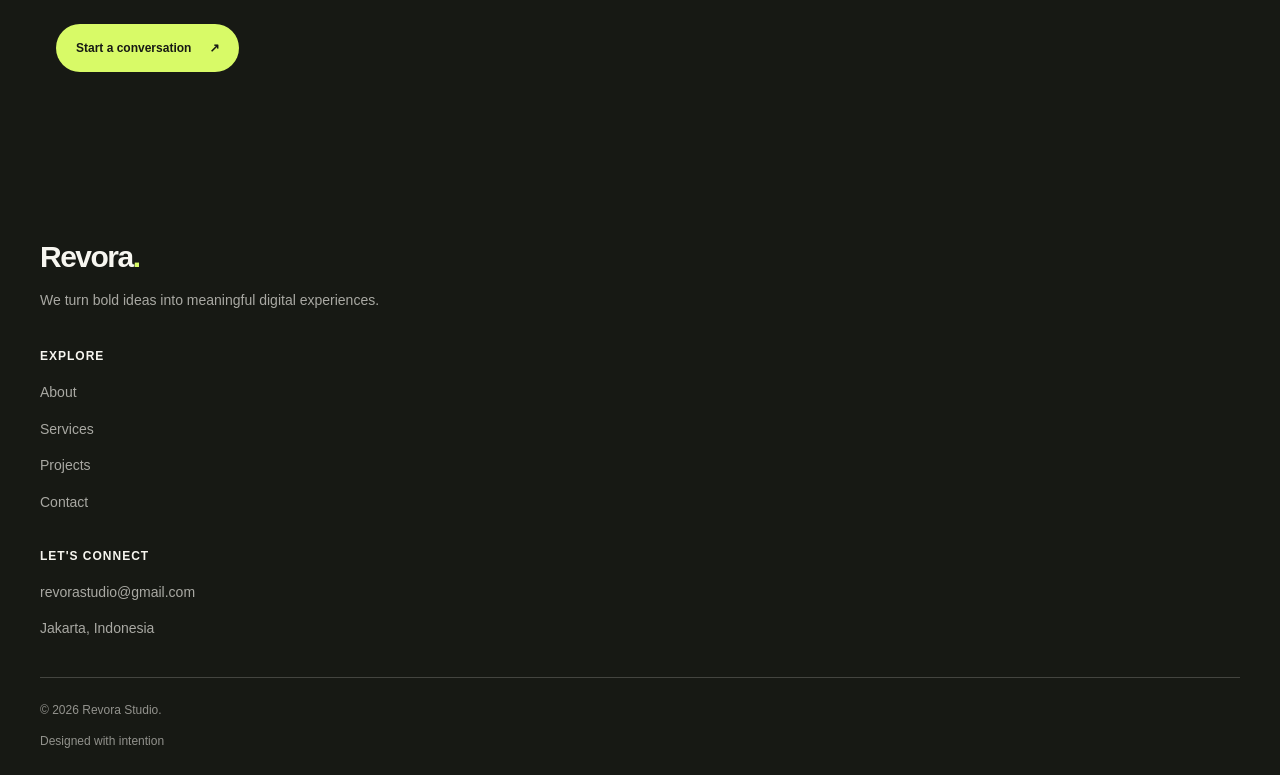
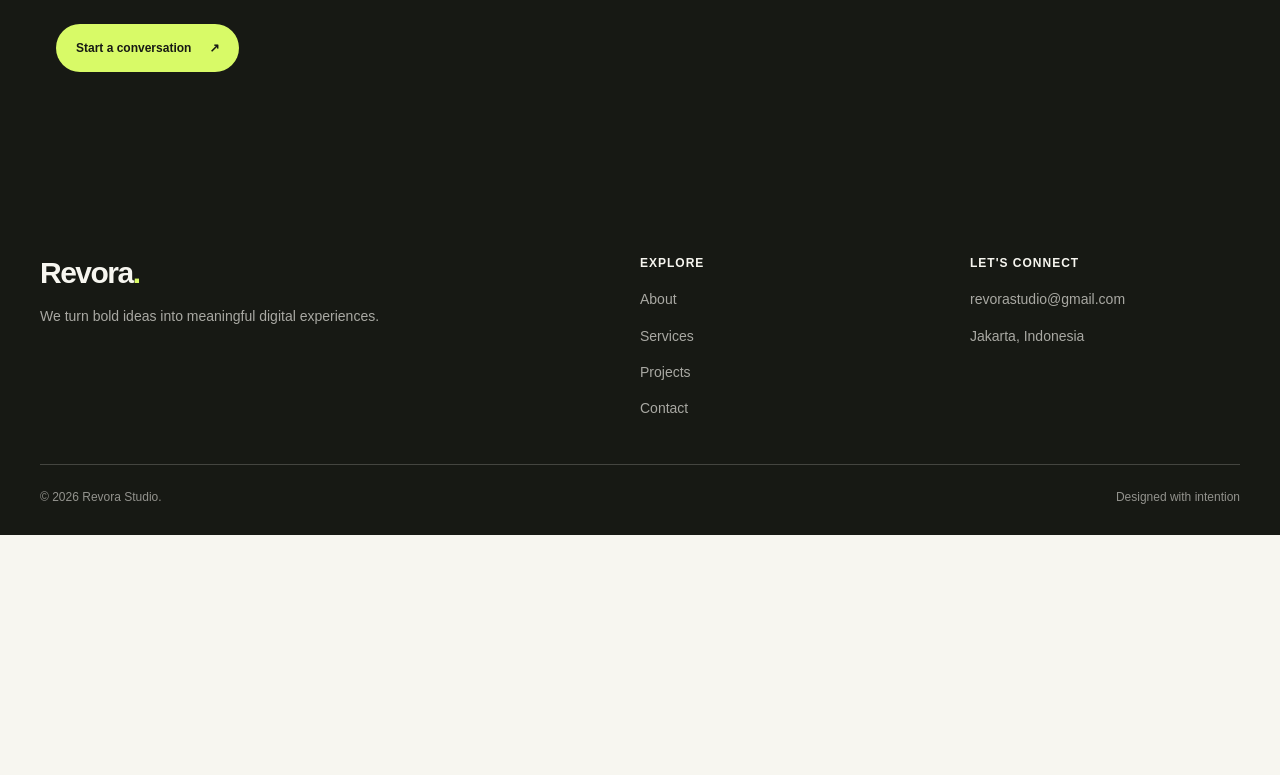
Before and after one commit to Christian3332/535250026_Tugas4_PraktikumFrontendProgramming, a Next.js app in the folder company-profile-nextjs/: page / in a window 1280 px wide. Shown: the part 3940-4715 px from the top of the page. After the commit the page ends 4475 px from the top, so only its background shows below. Built offline with nearby package versions, Linux system fonts and the light colour scheme.

Commit message:
menambahkan responsive ui untuk tab dan desktop

```diff
--- a/company-profile-nextjs/app/styles/footer.css
+++ b/company-profile-nextjs/app/styles/footer.css
@@ -105,3 +105,36 @@
     font-size: 12px;
     line-height: 1.7;
 }
+
+/* TABLET */
+
+@media (min-width: 768px) {
+    .footer {
+        padding: 56px 28px 24px;
+    }
+
+    .footer-main {
+        grid-template-columns: 1.5fr 1fr;
+        gap: 40px;
+        padding-bottom: 44px;
+    }
+
+    .footer-bottom {
+        flex-direction: row;
+        align-items: center;
+        justify-content: space-between;
+    }
+}
+
+/* DESKTOP */
+
+@media (min-width: 1024px) {
+    .footer {
+        padding: 64px 32px 28px;
+    }
+
+    .footer-main {
+        grid-template-columns: 2fr 1fr 1fr;
+        gap: 60px;
+    }
+}
```
